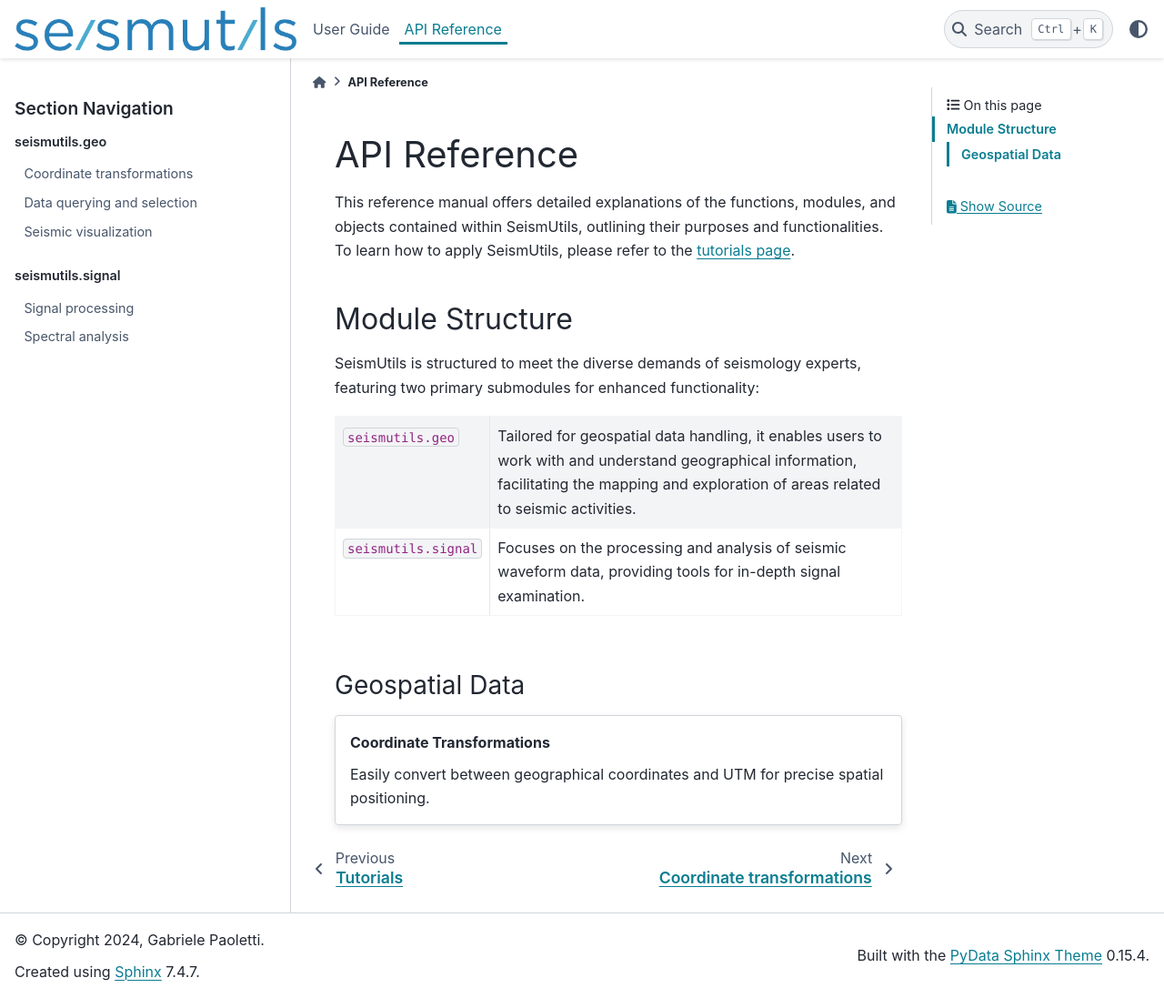
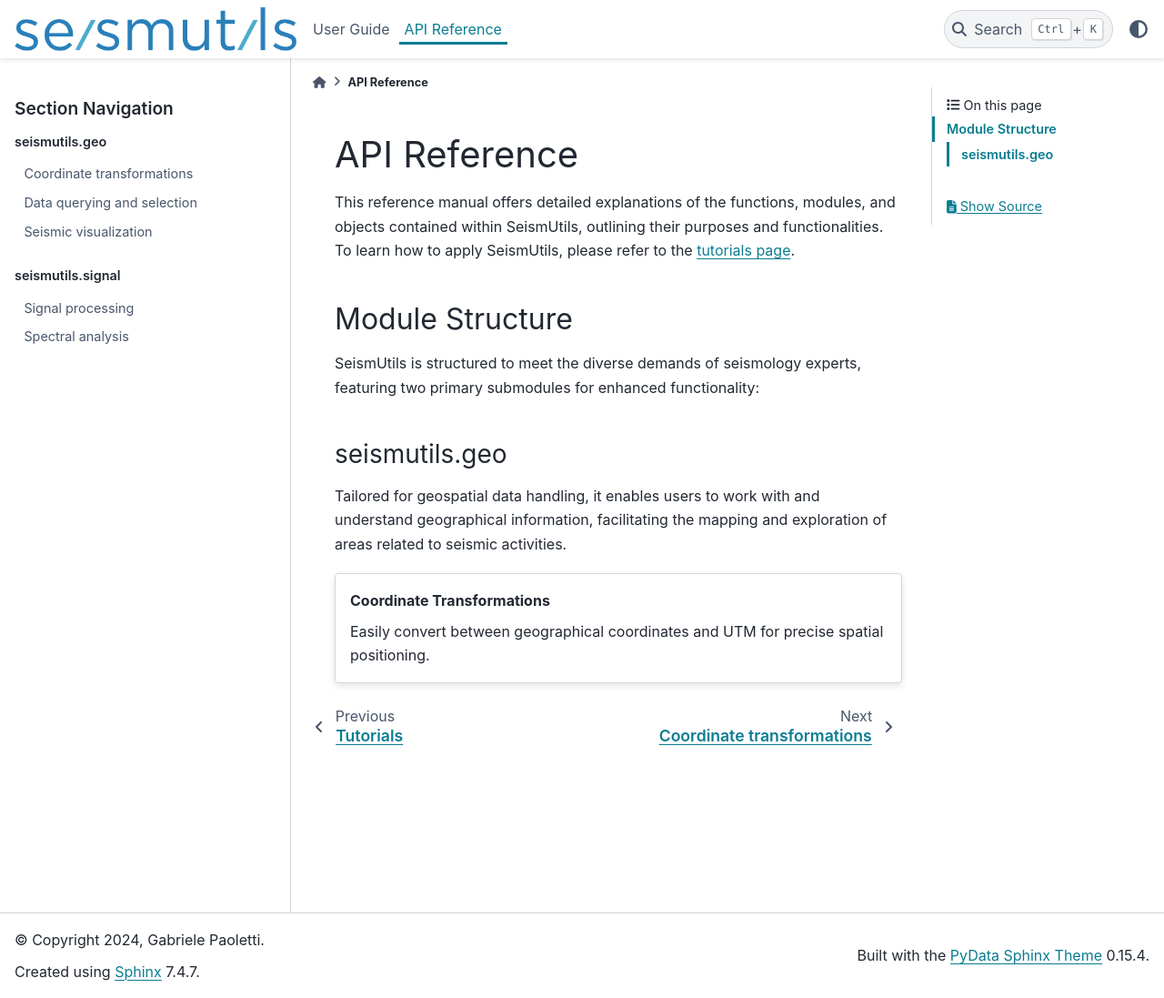
Before and after one commit to gabrielepaoletti/seismutils, a Sphinx documentation site: the page built from docs/source/api_reference.rst, in a window 1280 px wide and 1097 px high. Shown: the whole window at 91% size. Built offline with Sphinx 7.4.7 and the PyData theme 0.15.4, drawn with Linux system fonts in a browser that asks for light colours; some of the changed lines change nothing that is shown.

Commit message:
Updated documentation

```diff
--- a/docs/source/api_reference.rst
+++ b/docs/source/api_reference.rst
@@ -25,17 +25,20 @@ Module Structure
 
 SeismUtils is structured to meet the diverse demands of seismology experts, featuring two primary submodules for enhanced functionality:
 
-.. list-table::
-   :widths: 25 75
-   :header-rows: 0
+..
+   .. list-table::
+      :widths: 25 75
+      :header-rows: 0
 
-   * - ``seismutils.geo``
-     - Tailored for geospatial data handling, it enables users to work with and understand geographical information, facilitating the mapping and exploration of areas related to seismic activities.
-   * - ``seismutils.signal``
-     - Focuses on the processing and analysis of seismic waveform data, providing tools for in-depth signal examination.
+      * - ``seismutils.geo``
+      - Tailored for geospatial data handling, it enables users to work with and understand geographical information, facilitating the mapping and exploration of areas related to seismic activities.
+      * - ``seismutils.signal``
+      - Focuses on the processing and analysis of seismic waveform data, providing tools for in-depth signal examination.
 
-Geospatial Data
----------------
+seismutils.geo
+--------------
+
+Tailored for geospatial data handling, it enables users to work with and understand geographical information, facilitating the mapping and exploration of areas related to seismic activities.
 
 .. card:: Coordinate Transformations
    :link: documentation/geo/coordinate_transformations
```
